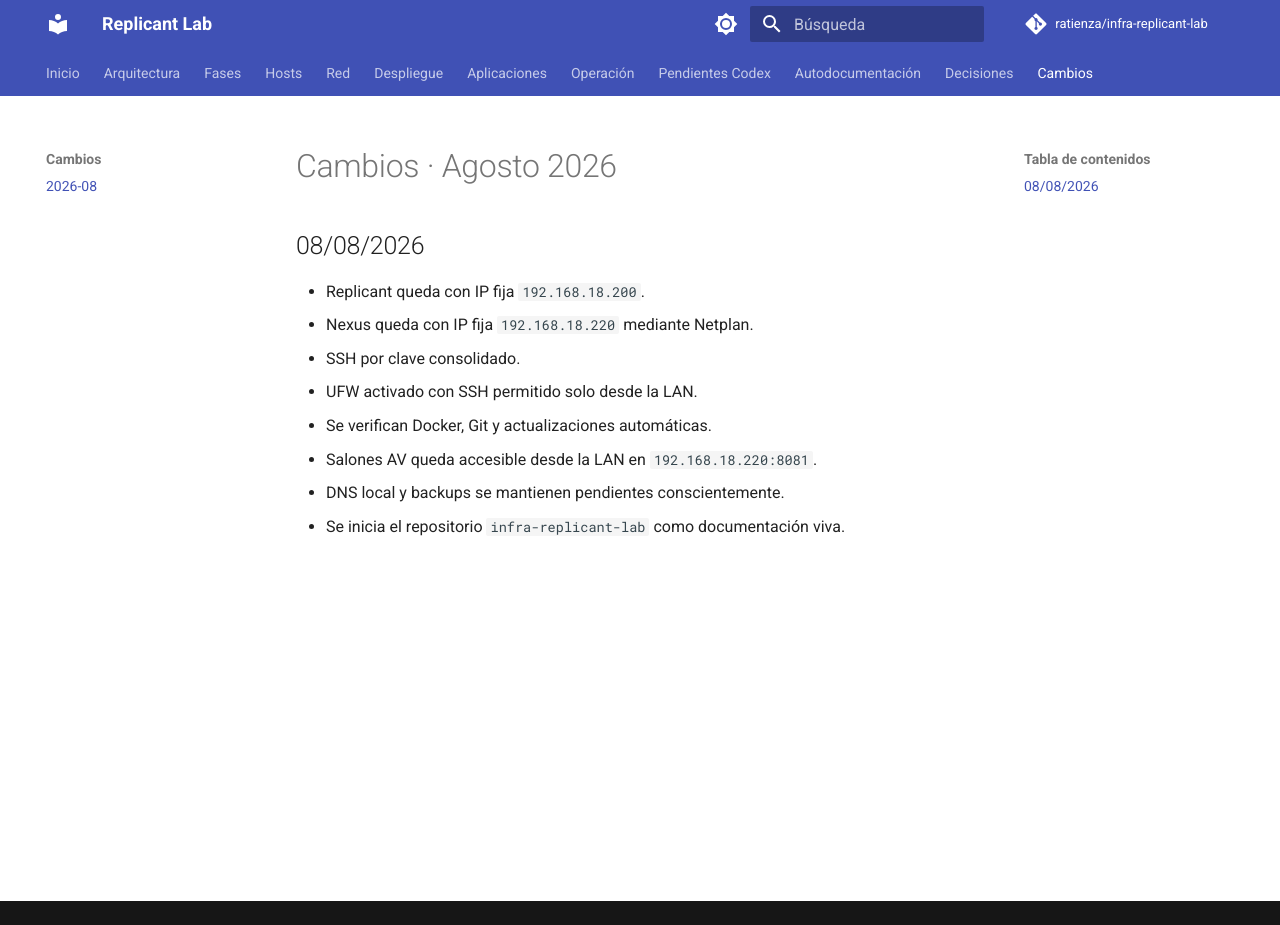
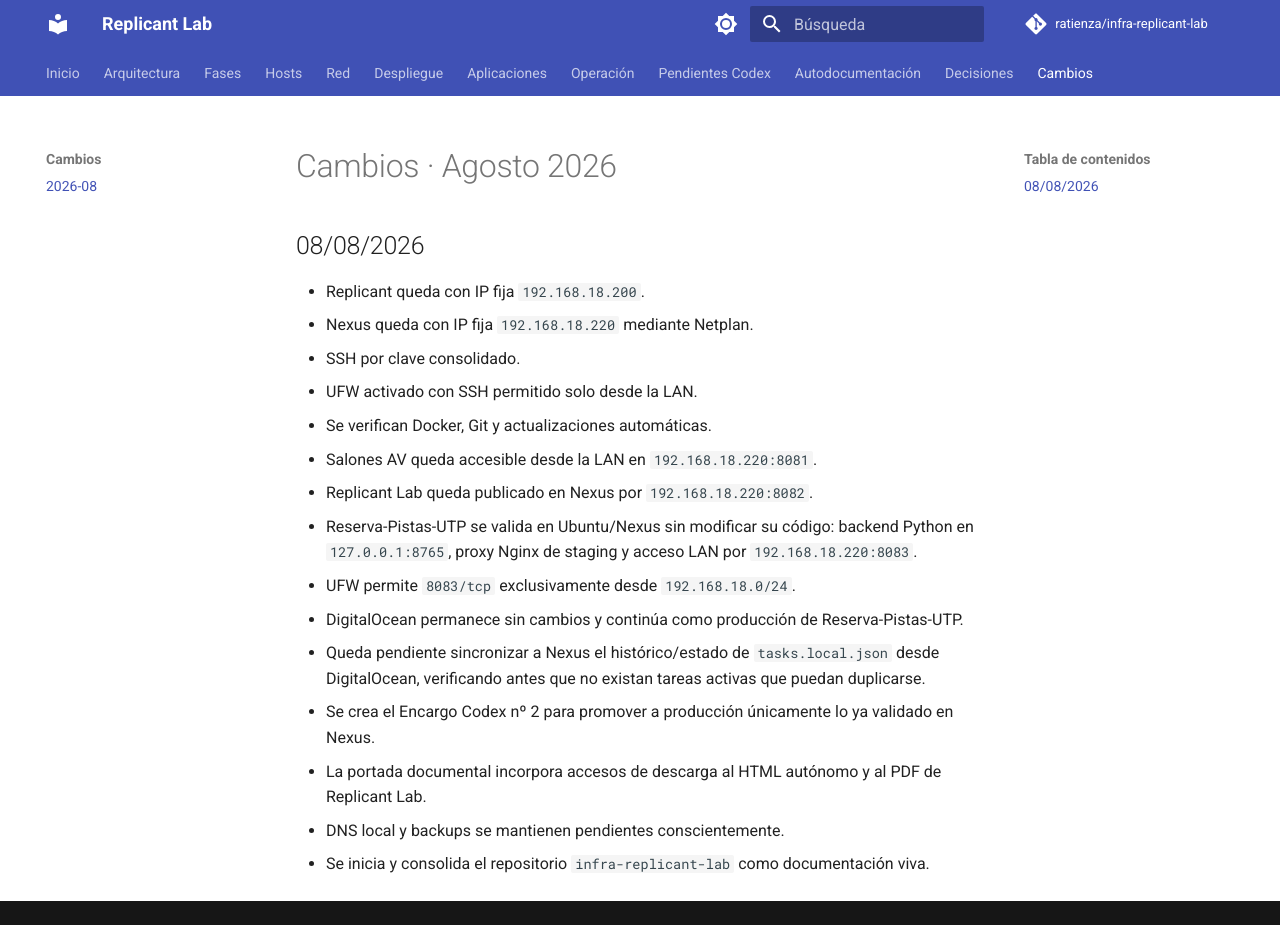
Before and after one commit to ratienza/infra-replicant-lab, an MkDocs documentation site: the page built from docs/cambios/2026-08.md, in a window 1280 px wide and 925 px high. Built offline with MkDocs 1.6.1 and Material for MkDocs 9.7.7, drawn with Linux system fonts in a browser that asks for light colours; comment, search, counter and statistics services are not loaded.

Commit message:
Record Reserva-Pistas staging and downloadable docs

```diff
--- a/docs/cambios/2026-08.md
+++ b/docs/cambios/2026-08.md
@@ -8,5 +8,12 @@
 - UFW activado con SSH permitido solo desde la LAN.
 - Se verifican Docker, Git y actualizaciones automáticas.
 - Salones AV queda accesible desde la LAN en `192.168.18.220:8081`.
+- Replicant Lab queda publicado en Nexus por `192.168.18.220:8082`.
+- Reserva-Pistas-UTP se valida en Ubuntu/Nexus sin modificar su código: backend Python en `127.0.0.1:8765`, proxy Nginx de staging y acceso LAN por `192.168.18.220:8083`.
+- UFW permite `8083/tcp` exclusivamente desde `192.168.18.0/24`.
+- DigitalOcean permanece sin cambios y continúa como producción de Reserva-Pistas-UTP.
+- Queda pendiente sincronizar a Nexus el histórico/estado de `tasks.local.json` desde DigitalOcean, verificando antes que no existan tareas activas que puedan duplicarse.
+- Se crea el Encargo Codex nº 2 para promover a producción únicamente lo ya validado en Nexus.
+- La portada documental incorpora accesos de descarga al HTML autónomo y al PDF de Replicant Lab.
 - DNS local y backups se mantienen pendientes conscientemente.
-- Se inicia el repositorio `infra-replicant-lab` como documentación viva.
+- Se inicia y consolida el repositorio `infra-replicant-lab` como documentación viva.
```
